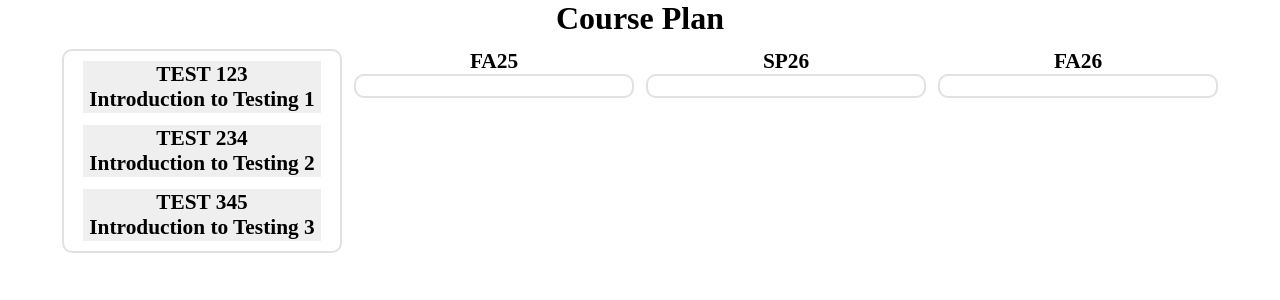
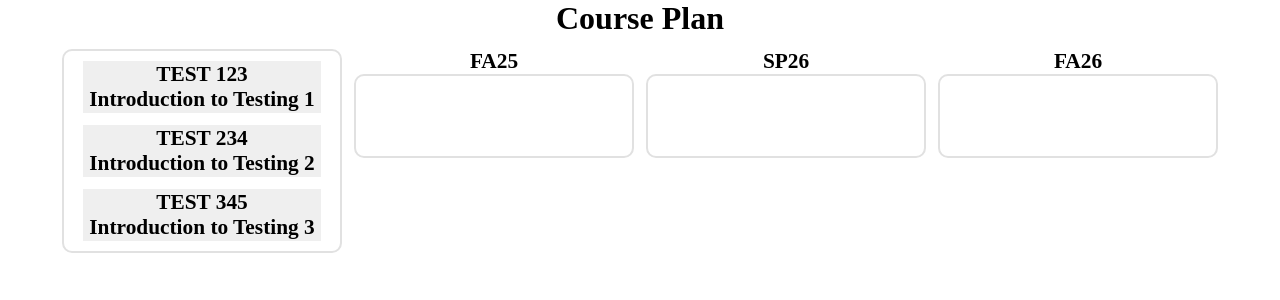
Before and after one commit to hutaa/sweproj, a React (Create React App) app in the folder client/: page / in a window 1280 px wide. Shown: the top 300 px of the page. Built offline with nearby package versions, Linux system fonts and the light colour scheme; a web font is replaced by a local one.

Commit message:
Added checks for prerequisite maintenance.
Revision Summary:
• Added highlights for containers that draggable objects are hovering over.
• Implemented checks to disallow attempts at removing/delaying courses that are currently being used as prerequisites for other courses in future semesters.

```diff
--- a/client/src/pages/Planner.jsx
+++ b/client/src/pages/Planner.jsx
@@ -25,7 +25,7 @@ function Droppable(props) {
     });
 
     const style = {
-        color: isOver ? 'green' : undefined,
+        backgroundColor: isOver ? "rgba(0, 255, 0, 0.35)" : undefined,
     };
 
     return (
@@ -56,7 +56,7 @@ function SemesterGroup({semester_name, children})
             <div className="body-text">
                 {semester_name}
             </div>
-            <div className="course-node-group-container col-container" style={{gap: "12px"}}>
+            <div className="course-node-group-container col-container" style={{gap: "12px", minHeight: "60px"}}>
                 {children}
             </div>
         </Droppable>
@@ -153,8 +153,8 @@ function Planner()
             // Loop through all courses, checking whether they satisfy a prerequisite requirement.
             for (let i = 0; i < courses.length; i++)
             {
-                //Validates that the semester is non-null.
-                if (courses[i] && courses[i].semester)
+                // Validates that the semester is non-null.
+                if (i !== entry_id && courses[i] && courses[i].semester)
                 {
                     /*
                     console.log("New Iteration for " + courses[i]["course_code"]);
@@ -185,9 +185,46 @@ function Planner()
         return true;
     };
 
+    function CheckPrerequisitesMaintained(entry_id, proposed_semester)
+    {
+        var course_dependency = courses[entry_id];
+        var proposed_semester_val = SemesterToInt(proposed_semester);
+
+        console.log(proposed_semester_val);
+
+        for (let i = 0; i < courses.length; i++)
+        {
+            // Conduct initial validation checks.
+            if (i !== entry_id && courses[i] && courses[i]["semester"] && courses[i]["prerequisites"].length > 0)
+            {
+                // Checks if the course dependency is found in the prerequisites list of the current course being scanned.
+                if ((courses[i]["prerequisites"].includes(course_dependency["course_code"]) === true))
+                {
+                    // Checks if the newly proposed semester satisfies prerequisite requirements for the current course being scanned.
+                    if (0 < proposed_semester_val && proposed_semester_val < SemesterToInt(courses[i].semester))
+                    {
+                        // No further action is needed.
+                    }
+                    else
+                    {
+                        return false;
+                    }
+                }
+            }
+        }
+
+        return true;
+    }
+
     function handleDragStart(event)
     {
         SetDragging(event.active);
+    };
+
+    function handleDragOver(event)
+    {
+        const {over} = event;
+
     };
 
     function handleDragEnd(event)
@@ -197,8 +234,8 @@ function Planner()
         // Checks if the object was dropped over a container.
         if (over)
         {
-            // Only allow the object to be dropped into the semester if its prerequisites were satisfied.
-            if (CheckPrerequisitesMet(dragging.id, over.id) === true)
+            // Only allow the object to be dropped into the semester if its prerequisites were satisfied and if the object doesn't invalidate dependent courses.
+            if (CheckPrerequisitesMet(dragging.id, over.id) === true && CheckPrerequisitesMaintained(dragging.id, over.id))
             {
                 SetCourses([...courses, courses[dragging.id].semester = over.id]);
             }
@@ -206,7 +243,11 @@ function Planner()
         // Handles the case for dropping the object over nothing.
         else
         {
+            // Checks if the object doesn't invalidate dependent courses.
+            if (CheckPrerequisitesMaintained(dragging.id, null) === true)
+            {
                 SetCourses([...courses, courses[dragging.id].semester = null]);
+            }
         }
     };
 
@@ -218,8 +259,7 @@ function Planner()
 
             <div style={{height: "12px"}} />
 
-            <DndContext onDragStart={handleDragStart} onDragEnd={handleDragEnd}>
-
+            <DndContext onDragStart={handleDragStart} onDragOver={handleDragOver} onDragEnd={handleDragEnd}>
                 <div className="row-container" style={{gap: "12px"}}>
                     <div className="course-node-group-container col-container" style={{gap: "12px"}}>
                         {
```
Lines whose indentation alone changed are shown as unchanged.
